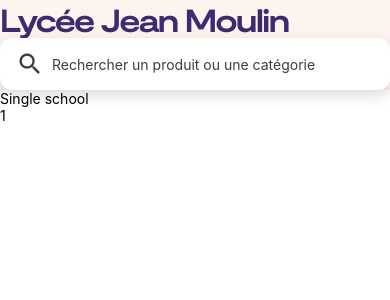
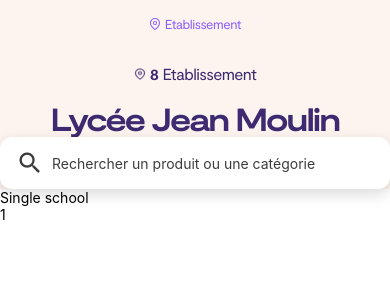
Before and after one commit to TimBlanchard/easy-snacks-native, a React Native app: screen /schools/1 in a window 390 px wide. Shown: the top 300 px of the page. Built offline with nearby package versions, Linux system fonts and the light colour scheme.

Commit message:
add iconWithText molecule

```diff
--- /dev/null
+++ b/src/components/molecules/IconWithText.js
@@ -0,0 +1,45 @@
+import React from 'react';
+import {StyleSheet, Image} from "react-native";
+import styled from "styled-components/native";
+import { Ionicons } from '@expo/vector-icons';
+import {border_radius, box_shadow, color, letterSpacing, fontSize, neutral, spacing} from "../../styles/const";
+
+export default function IconWithText(props) {
+
+    const Container = styled.View`
+        flex-direction: row;
+      align-items: center;
+      padding: ${spacing[5]};
+      justify-content: center;
+
+`;
+
+    const Txt = styled.Text`
+    color: ${props.textColor ? props.textColor : neutral.black};
+      font-size: ${ props.size_small ? fontSize[3] : fontSize[5]};
+      letter-spacing: ${letterSpacing.neg_3};
+      margin-right: ${props => props.value ? spacing[2] : 0 };
+      font-family: ${props => props.value ? 'Moderat Bold' : 'Moderat' };
+  `;
+
+    const styles = StyleSheet.create({
+        icon: {
+            width: 12,
+            height: 12,
+            marginRight: spacing[2],
+            resizeMode: 'stretch'
+        },
+    })
+
+
+    return (
+        <Container>
+            <Image style={styles.icon} source={require(`../../../assets/${props.iconName}.png`)} />
+            {
+                props.value &&
+                <Txt value>{props.value}</Txt>
+            }
+            <Txt>{props.text}</Txt>
+        </Container>
+    )
+}
--- a/src/components/organisms/SingleSchoolHeader.js
+++ b/src/components/organisms/SingleSchoolHeader.js
@@ -6,13 +6,16 @@
 import ListingSchoolItem from "../molecules/ListingSchoolItem";
 import Title from "../atoms/Title";
 import InputSearch from "../molecules/InputSearch";
+import IconWithText from "../molecules/IconWithText";
 
 
 export default function SingleSchoolHeader(props) {
 
     return (
         <Container>
-            <Title text={props.name} large />
+            <IconWithText text='Etablissement' iconName='localisation' textColor={color.primary} size_small/>
+            <IconWithText text='Etablissement' iconName='localisation-black' value={8}/>
+            <Title text={props.name} large center />
             <InputSearch secondary placeholder="Rechercher un produit ou une catégorie" />
         </Container>
     )
```
Also changed, not shown: assets/localisation-black.png (added), assets/localisation.png (added).
